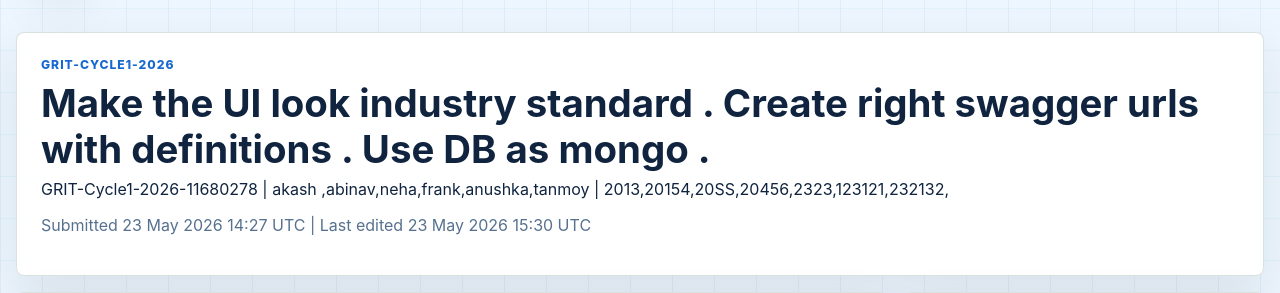
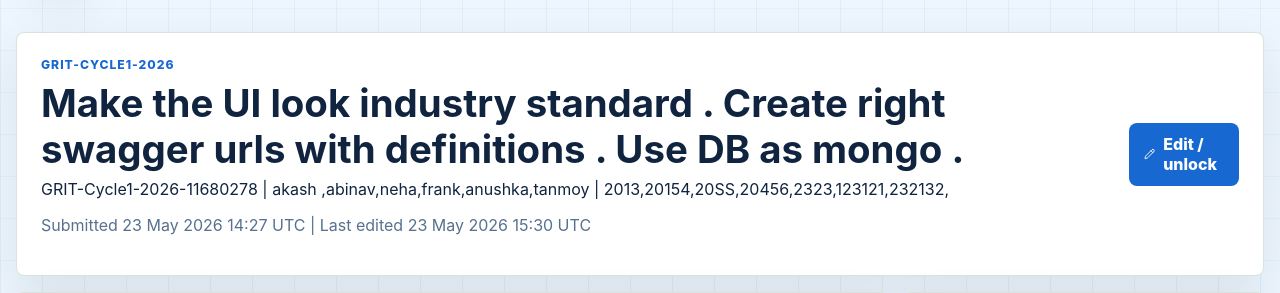
Before and after one commit to nathdiptanu/innovationPlatform, a Flask app: a page that uses app/templates/public/idea_detail.html in a window 1280 px wide. Shown: the part 76-369 px from the top of the page. Run offline with Flask 3, Linux system fonts and the light colour scheme; data comes from the database, SQL or seed files in the repository.

Commit message:
Show edit unlock action on idea detail

```diff
--- a/app/public.py
+++ b/app/public.py
@@ -151,12 +151,14 @@ def idea_detail(idea_id):
         abort(404, "Idea not found.")
     cycle = collection("cycles").find_one({"_id": ObjectId(idea["cycle_id"])})
     categories = categories_for_cycle(cycle["_id"], active_only=False)
-    can_edit = not cycle.get("jury_released_at") and not cycle.get("archived") and owns_edit_session(idea)
+    edit_allowed = not cycle.get("archived")
+    can_edit = edit_allowed and owns_edit_session(idea)
     return render_template(
         "public/idea_detail.html",
         idea=idea,
         cycle=cycle,
         can_edit=can_edit,
+        edit_allowed=edit_allowed,
         visitor_reaction=collection("idea_reactions").find_one({"idea_id": idea_id, "visitor_id": visitor_id()}),
         categories={str(category["_id"]): category for category in categories},
     )
--- a/app/templates/public/idea_detail.html
+++ b/app/templates/public/idea_detail.html
@@ -8,8 +8,10 @@
         <p>{{ idea.idea_id }} | {{ idea.owner_name }} | {{ idea.owner_employee_id }}</p>
         <p class="muted">Submitted {{ idea.created_at.strftime("%d %b %Y %H:%M UTC") if idea.created_at else "date unavailable" }} | Last edited {{ idea.updated_at.strftime("%d %b %Y %H:%M UTC") if idea.updated_at else "date unavailable" }}</p>
     </div>
-    {% if can_edit %}
-        <a class="button" href="{{ url_for('public.edit', idea_id=idea.idea_id, token=request.args.get('token')) }}"><i data-lucide="pencil"></i>Edit</a>
+    {% if edit_allowed %}
+        <a class="button" href="{{ url_for('public.edit', idea_id=idea.idea_id, token=request.args.get('token', '')) }}"><i data-lucide="pencil"></i>{{ "Edit" if can_edit else "Edit / unlock" }}</a>
+    {% else %}
+        <span class="status-chip pending">Editing locked</span>
     {% endif %}
 </section>
 <section class="detail-grid">
```
Also changed, not shown: tests/test_web.py (+11 -0 lines).
